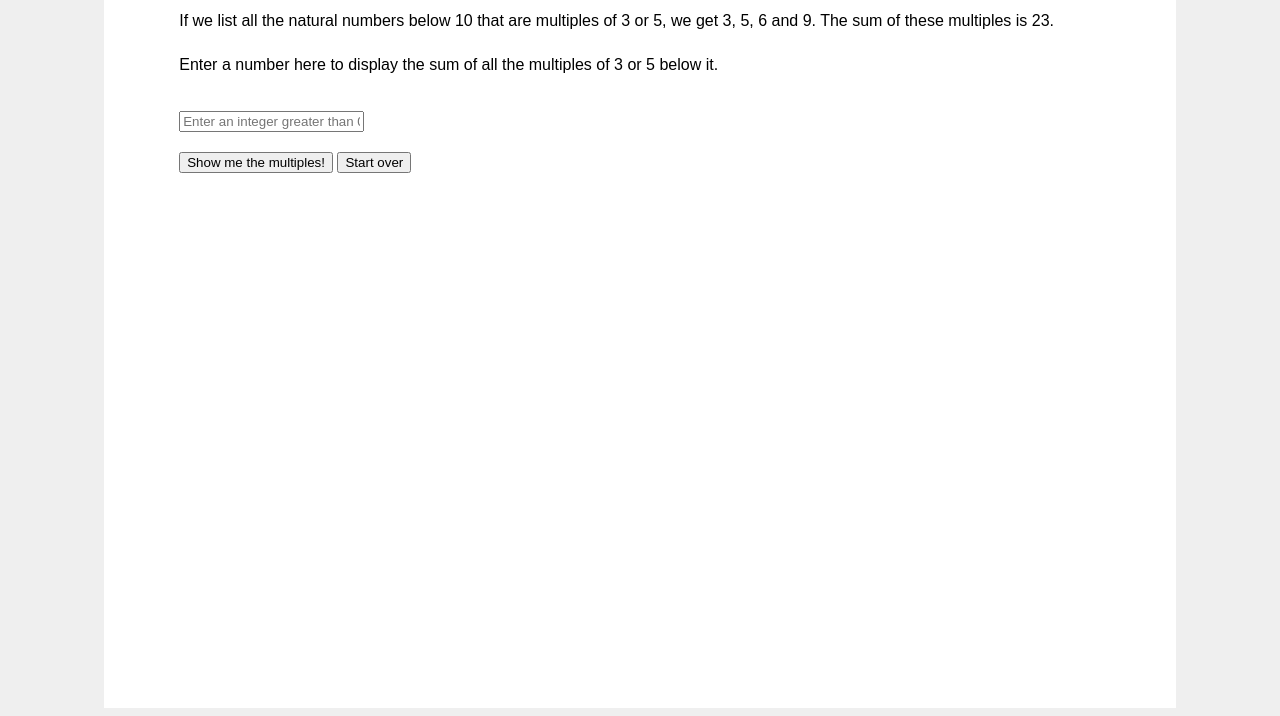
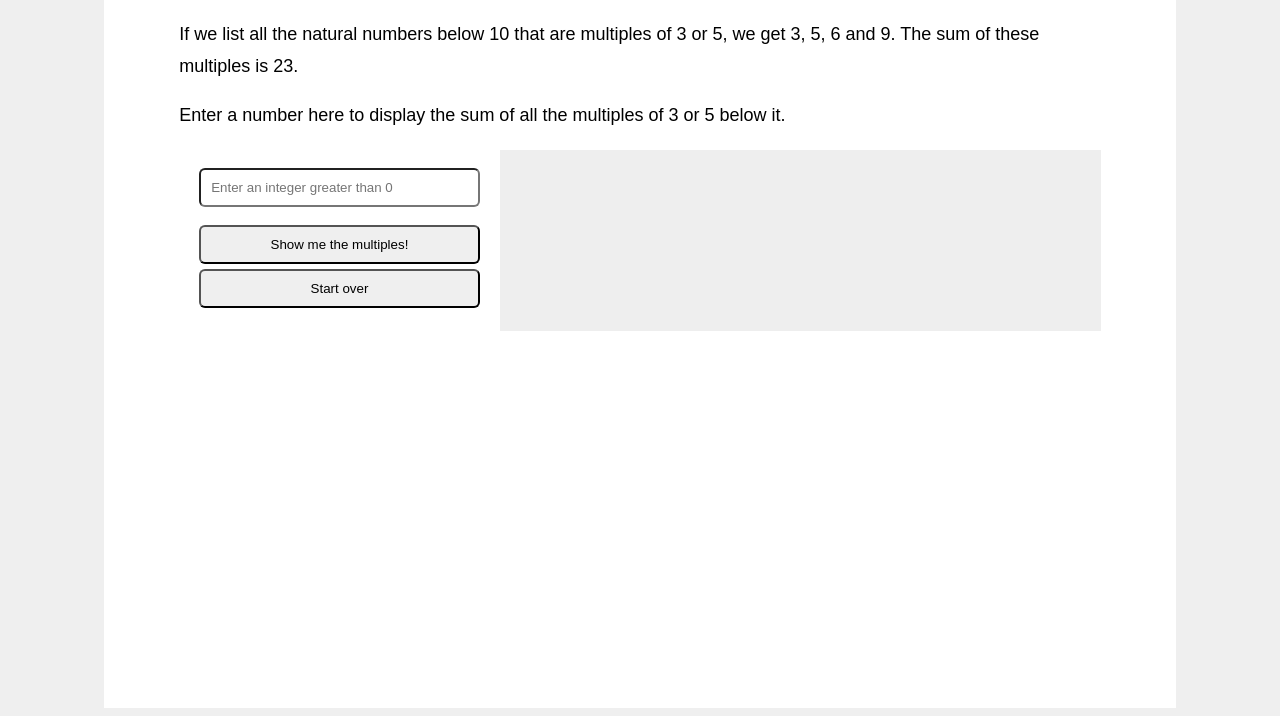
Before and after one commit to morgansbored/multiples-challenge, a website: page index.html in a window 1280 px wide. Shown: the part 100-816 px from the top of the page. Drawn offline with Linux system fonts and the light colour scheme.

Commit message:
first styling update and folder structure

```diff
--- /dev/null
+++ b/css/style.css
@@ -0,0 +1,60 @@
+html {
+  background-color: #efefef;
+  color: #000;
+  font-family: Arial, Helvetica, sans-serif;
+  font-size: 100%;
+  line-height: 1.75;
+}
+
+body {
+  display: flex;
+  flex-direction: column;
+  font-size: 1.125rem;
+  min-height: 100vh;
+}
+
+.wrapper {
+  background-color: #fff;
+  margin-left: auto;
+  margin-right: auto;
+  padding-left: 1.5rem;
+  padding-right: 1.5rem;
+  max-width: 1024px;
+  width: 100%;
+  height: 100%;
+}
+
+.content {
+  width: 90%;
+  margin-left: auto;
+  margin-right: auto;
+}
+
+.container {
+display: flex;
+}
+
+.input-area, .output-area {
+padding-left: 20px;
+padding-right: 20px;
+}
+
+.input-area {
+flex-direction: column;
+width: 33%;
+}
+
+.output-area {
+width: 66%;
+background-color: #eee;
+}
+
+input, button {
+border-radius: 6px;
+padding: 10px;
+width: 100%;
+}
+
+button {
+margin-bottom: 5px;
+}
--- a/index.html
+++ b/index.html
@@ -1,51 +1,7 @@
 <html>
     <head>
         <title>Multiples Challenge</title>
-        <style>
-            html {
-                background-color: #efefef;
-                color: #000;
-                font-family: Arial, Helvetica, sans-serif;
-                font-size: 100%;
-                line-height: 1.75;
-            }
-
-            body {
-                display: flex;
-                flex-direction: column;
-                min-height: 100vh;
-            }
-
-            .wrapper {
-                background-color: #fff;
-                margin-left: auto;
-                margin-right: auto;
-                padding-left: 1.5rem;
-                padding-right: 1.5rem;
-                max-width: 1024px;
-                width: 100%;
-                height: 100%;
-            }
-
-            .content {
-                width: 90%;
-                margin-left: auto;
-                margin-right: auto;
-            }
-
-            .container {
-              display: flex;
-            }
-
-            .input-area {
-              flex-direction: column;
-              width: 33%;
-            }
-            .output-area {
-              width: 66%;
-            }
-
-        </style>
+        <link rel="stylesheet" href="css/style.css">
     </head>
     <body>
         <div class="wrapper">
@@ -70,6 +26,6 @@
                 </div>
             </div>
         </div>
-        <script src="src/multiples.js"></script>
+        <script src="js/multiples.js"></script>
     </body>
 </html>
```
Also changed, not shown: js/multiples.js (renamed from src/multiples.js).
